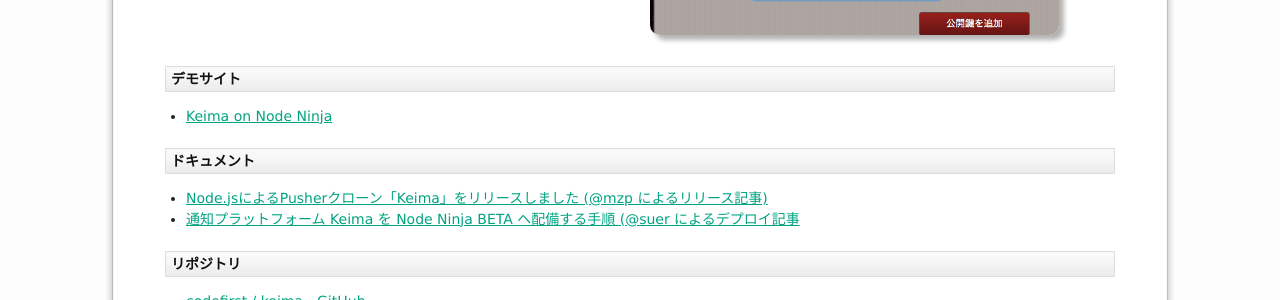
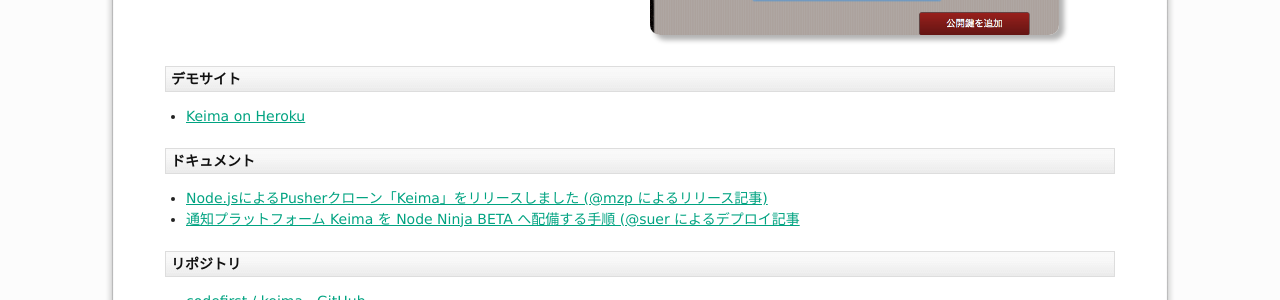
Before and after one commit to codefirst/codefirst.github.io, a Jekyll site: the page built from keima/index.md, in a window 1280 px wide. Shown: the part 985-1285 px from the top of the page. Built offline with Jekyll 4.4.1, drawn with Linux system fonts in a browser that asks for light colours; comment, search, counter and statistics services are not loaded.

Commit message:
Fixed: keima URL

```diff
--- a/keima/index.md
+++ b/keima/index.md
@@ -24,7 +24,7 @@
 
 ### デモサイト
 
- * [Keima on Node Ninja](http://keima.c.node-ninja.com)
+ * [Keima on Heroku](http://keima.herokuapp.com)
 
 ### ドキュメント
 
```
